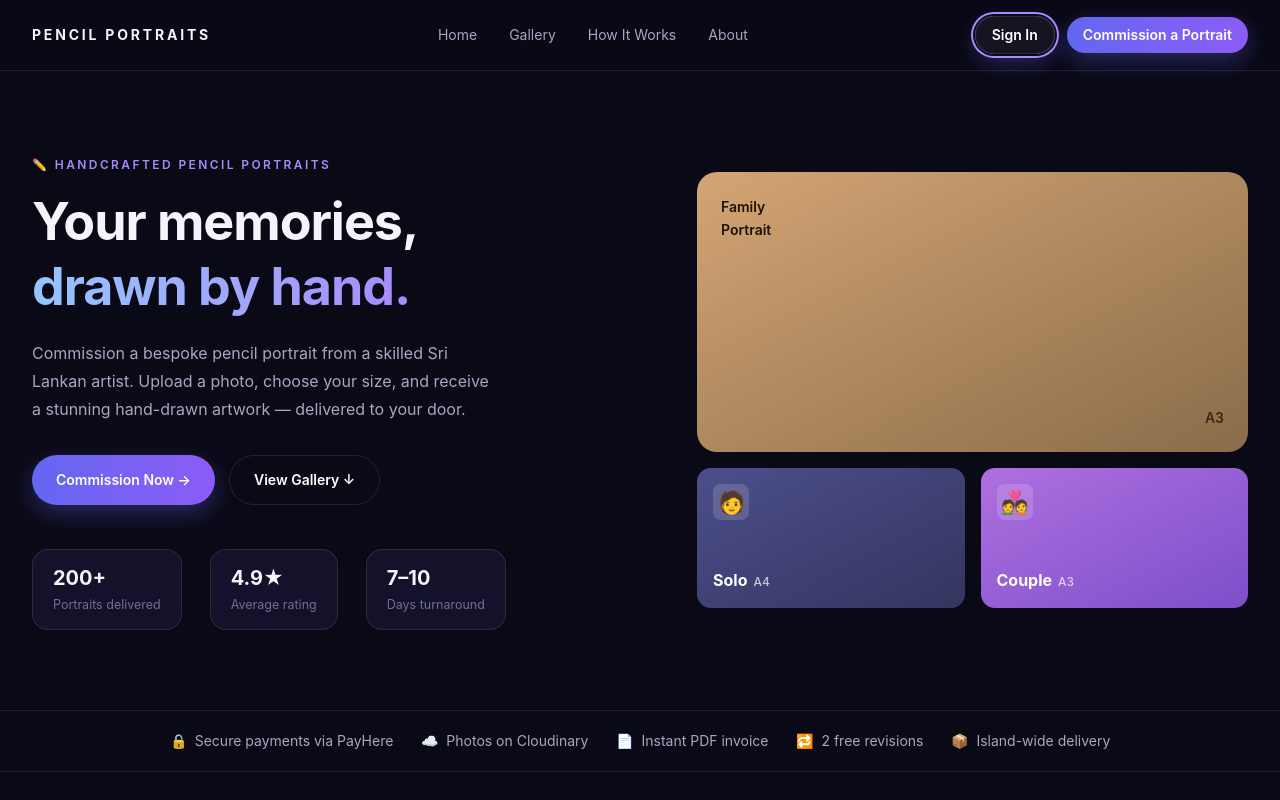
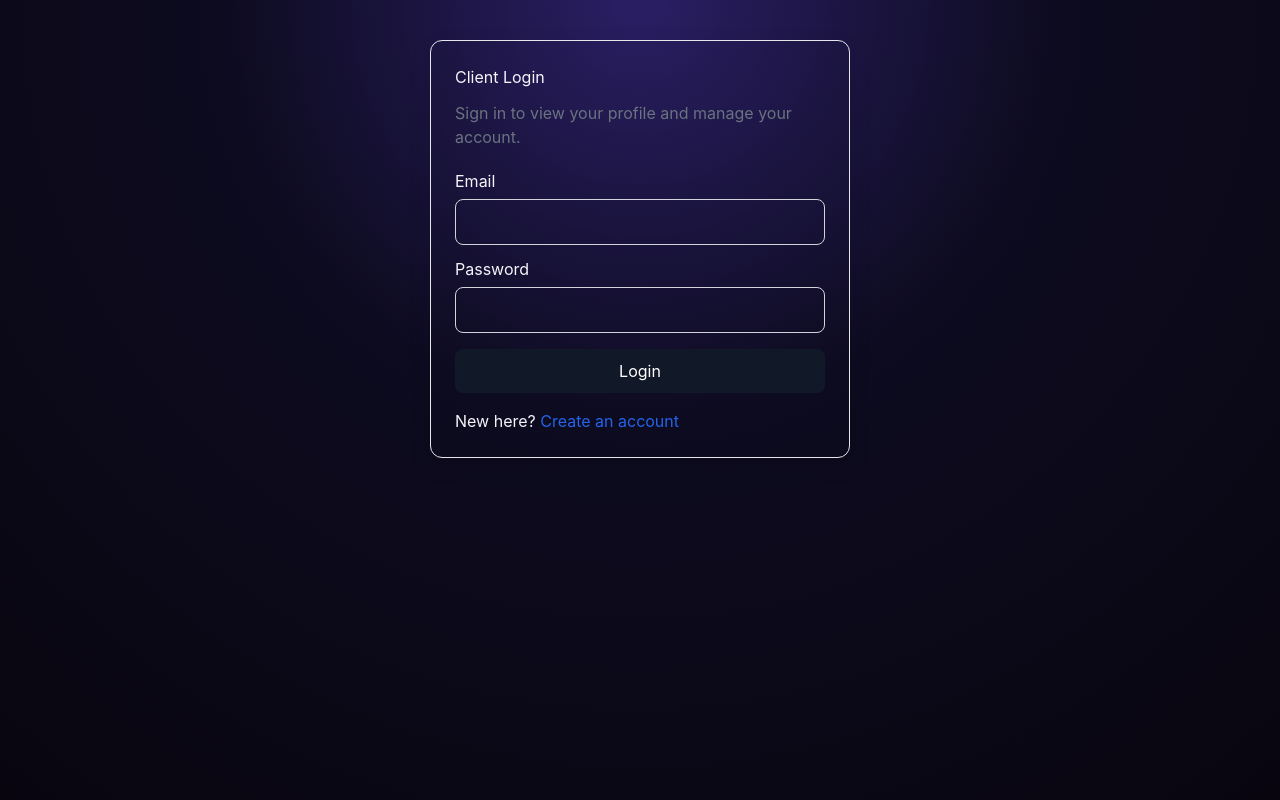
Before and after one commit to Vivid-Arts-Project/VividArts_FrontEnd, a React (Vite) app: page / in a window 1280 px wide. Both pictures are taken after a click on the button "Sign In". Shown: the top 800 px of the page. Built offline with nearby package versions, Linux system fonts and the light colour scheme.

Commit message:
login, register, profile  pages updated

```diff
--- a/src/App.jsx
+++ b/src/App.jsx
@@ -2,22 +2,24 @@ import { useState } from 'react';
 import './App.css';
 import LandingPage from './pages/LandingPage';
 import CommissionFlow from './pages/CommissionFlow';
+import LoginPage from './pages/LoginPage';
+import RegisterPage from './pages/RegisterPage';
+import ProfilePage from './pages/ProfilePage';
 
 function App() {
-  // PayHere redirects back with ?payment=success|cancelled after a full page
-  // reload, which resets all React state. Jump straight into the commission
-  // flow so Payment.jsx (the only place that reads that query param) mounts.
   const [page, setPage] = useState(() =>
     new URLSearchParams(window.location.search).has('payment') ? 'commission' : 'landing'
   );
 
+  const navigateTo = (target = 'landing') => setPage(target);
+
   return (
     <div>
-      {page === 'landing' ? (
-        <LandingPage onNavigate={() => setPage('commission')} />
-      ) : (
-        <CommissionFlow onBack={() => setPage('landing')} />
-      )}
+      {page === 'landing' && <LandingPage onNavigate={navigateTo} />}
+      {page === 'commission' && <CommissionFlow onBack={() => setPage('landing')} />}
+      {page === 'login' && <LoginPage onNavigate={navigateTo} />}
+      {page === 'register' && <RegisterPage onNavigate={navigateTo} />}
+      {page === 'profile' && <ProfilePage onNavigate={navigateTo} />}
     </div>
   );
 }
--- a/src/pages/LandingPage.jsx
+++ b/src/pages/LandingPage.jsx
@@ -65,12 +65,15 @@ export default function LandingPage({ onNavigate = () => {} }) {
             </a>
           </nav>
           <div className="flex items-center gap-3">
-            <button className="rounded-full border border-white/10 bg-white/5 px-4 py-2 text-sm font-semibold text-white shadow-[0_8px_22px_rgba(99,102,241,0.35)] transition hover:-translate-y-0.5 hover:bg-white/10 focus:outline-none focus:ring-2 focus:ring-[#a78bfa] focus:ring-offset-2 focus:ring-offset-[#0a0916]">
+            <button
+              className="rounded-full border border-white/10 bg-white/5 px-4 py-2 text-sm font-semibold text-white shadow-[0_8px_22px_rgba(99,102,241,0.35)] transition hover:-translate-y-0.5 hover:bg-white/10 focus:outline-none focus:ring-2 focus:ring-[#a78bfa] focus:ring-offset-2 focus:ring-offset-[#0a0916]"
+              onClick={() => onNavigate('login')}
+            >
               Sign In
             </button>
             <button
               className="rounded-full bg-gradient-to-r from-[#6366f1] to-[#8b5cf6] px-4 py-2 text-sm font-semibold text-white shadow-[0_8px_24px_rgba(99,102,241,0.35)] transition hover:-translate-y-0.5 focus:outline-none focus:ring-2 focus:ring-[#a78bfa] focus:ring-offset-2 focus:ring-offset-[#0a0916]"
-              onClick={onNavigate}
+              onClick={() => onNavigate('commission')}
             >
               Commission a Portrait
             </button>
@@ -99,7 +102,7 @@ export default function LandingPage({ onNavigate = () => {} }) {
             <div className="mb-11 flex flex-wrap gap-3.5">
               <button
                 className="rounded-full bg-gradient-to-r from-[#6366f1] to-[#8b5cf6] px-6 py-3.5 text-sm font-semibold text-white shadow-[0_8px_24px_rgba(99,102,241,0.35)] transition hover:-translate-y-0.5 focus:outline-none focus:ring-2 focus:ring-[#a78bfa] focus:ring-offset-2 focus:ring-offset-[#0a0916]"
-                onClick={onNavigate}
+                onClick={() => onNavigate('commission')}
               >
                 Commission Now →
               </button>
--- /dev/null
+++ b/src/pages/LoginPage.jsx
@@ -0,0 +1,56 @@
+import { useState } from 'react';
+
+function LoginPage({ onNavigate }) {
+  const [email, setEmail] = useState('');
+  const [password, setPassword] = useState('');
+  const [message, setMessage] = useState('');
+
+  const handleLogin = async (event) => {
+    event.preventDefault();
+    setMessage('');
+
+    try {
+      const response = await fetch('http://localhost:3001/api/customers/login', {
+        method: 'POST',
+        headers: { 'Content-Type': 'application/json' },
+        body: JSON.stringify({ email, password }),
+      });
+
+      const data = await response.json();
+      if (!response.ok) {
+        throw new Error(data.message || 'Login failed');
+      }
+
+      localStorage.setItem('token', data.token);
+      setMessage('Login successful.');
+      onNavigate('profile');
+    } catch (error) {
+      setMessage(error.message || 'Login failed');
+    }
+  };
+
+  return (
+    <div style={{ maxWidth: '420px', margin: '40px auto', padding: '24px', border: '1px solid #e5e7eb', borderRadius: '12px', boxShadow: '0 8px 24px rgba(0,0,0,0.08)' }}>
+      <h2 style={{ marginBottom: '12px' }}>Client Login</h2>
+      <p style={{ color: '#6b7280', marginBottom: '20px' }}>Sign in to view your profile and manage your account.</p>
+      <form onSubmit={handleLogin}>
+        <div style={{ marginBottom: '12px' }}>
+          <label style={{ display: 'block', marginBottom: '6px' }}>Email</label>
+          <input type="email" value={email} onChange={(event) => setEmail(event.target.value)} required style={{ width: '100%', padding: '10px', border: '1px solid #d1d5db', borderRadius: '8px' }} />
+        </div>
+        <div style={{ marginBottom: '16px' }}>
+          <label style={{ display: 'block', marginBottom: '6px' }}>Password</label>
+          <input type="password" value={password} onChange={(event) => setPassword(event.target.value)} required style={{ width: '100%', padding: '10px', border: '1px solid #d1d5db', borderRadius: '8px' }} />
+        </div>
+        <button type="submit" style={{ width: '100%', padding: '10px 14px', backgroundColor: '#111827', color: 'white', border: 'none', borderRadius: '8px', cursor: 'pointer' }}>Login</button>
+      </form>
+      {message && <p style={{ marginTop: '12px', color: '#b91c1c' }}>{message}</p>}
+      <p style={{ marginTop: '16px' }}>
+        New here?{' '}
+        <button type="button" onClick={() => onNavigate('register')} style={{ color: '#2563eb', background: 'none', border: 'none', cursor: 'pointer', padding: 0 }}>Create an account</button>
+      </p>
+    </div>
+  );
+}
+
+export default LoginPage;
--- /dev/null
+++ b/src/pages/ProfilePage.jsx
@@ -0,0 +1,95 @@
+import { useEffect, useState } from 'react';
+
+function ProfilePage({ onNavigate }) {
+  const [user, setUser] = useState(null);
+  const [username, setUsername] = useState('');
+  const [email, setEmail] = useState('');
+  const [message, setMessage] = useState('');
+
+  useEffect(() => {
+    const token = localStorage.getItem('token');
+    if (!token) {
+      onNavigate('login');
+      return;
+    }
+
+    const fetchProfile = async () => {
+      try {
+        const response = await fetch('http://localhost:3001/api/customers/profile', {
+          headers: { Authorization: `Bearer ${token}` },
+        });
+
+        const data = await response.json();
+        if (!response.ok) {
+          throw new Error(data.message || 'Unable to load profile');
+        }
+
+        setUser(data);
+        setUsername(data.username || '');
+        setEmail(data.email || '');
+      } catch (error) {
+        localStorage.removeItem('token');
+        setMessage(error.message || 'Please log in again.');
+        onNavigate('login');
+      }
+    };
+
+    fetchProfile();
+  }, [onNavigate]);
+
+  const handleUpdate = async (event) => {
+    event.preventDefault();
+    const token = localStorage.getItem('token');
+
+    try {
+      const response = await fetch('http://localhost:3001/api/customers/profile', {
+        method: 'PUT',
+        headers: {
+          'Content-Type': 'application/json',
+          Authorization: `Bearer ${token}`,
+        },
+        body: JSON.stringify({ username, email }),
+      });
+
+      const data = await response.json();
+      if (!response.ok) {
+        throw new Error(data.message || 'Update failed');
+      }
+
+      setMessage(data.message || 'Profile updated successfully');
+    } catch (error) {
+      setMessage(error.message || 'Update failed');
+    }
+  };
+
+  const handleLogout = () => {
+    localStorage.removeItem('token');
+    onNavigate('login');
+  };
+
+  if (!user) {
+    return <p style={{ textAlign: 'center', marginTop: '40px' }}>Loading your profile...</p>;
+  }
+
+  return (
+    <div style={{ maxWidth: '520px', margin: '40px auto', padding: '24px', border: '1px solid #e5e7eb', borderRadius: '12px', boxShadow: '0 8px 24px rgba(0,0,0,0.08)' }}>
+      <h2>Welcome, {user.username || 'Customer'}!</h2>
+      <p style={{ color: '#6b7280' }}>Role: <strong>{user.role || 'customer'}</strong></p>
+      <form onSubmit={handleUpdate} style={{ marginTop: '20px' }}>
+        <div style={{ marginBottom: '12px' }}>
+          <label style={{ display: 'block', marginBottom: '6px' }}>Username</label>
+          <input type="text" value={username} onChange={(event) => setUsername(event.target.value)} required style={{ width: '100%', padding: '10px', border: '1px solid #d1d5db', borderRadius: '8px' }} />
+        </div>
+        <div style={{ marginBottom: '16px' }}>
+          <label style={{ display: 'block', marginBottom: '6px' }}>Email</label>
+          <input type="email" value={email} onChange={(event) => setEmail(event.target.value)} required style={{ width: '100%', padding: '10px', border: '1px solid #d1d5db', borderRadius: '8px' }} />
+        </div>
+        <button type="submit" style={{ width: '100%', padding: '10px 14px', backgroundColor: '#111827', color: 'white', border: 'none', borderRadius: '8px', cursor: 'pointer' }}>Save Changes</button>
+      </form>
+      {message && <p style={{ marginTop: '12px', color: '#047857' }}>{message}</p>}
+      <button onClick={handleLogout} style={{ marginTop: '16px', padding: '10px 14px', backgroundColor: '#dc2626', color: 'white', border: 'none', borderRadius: '8px', cursor: 'pointer' }}>Logout</button>
+    </div>
+  );
+}
+
+export default ProfilePage;
--- /dev/null
+++ b/src/pages/RegisterPage.jsx
@@ -0,0 +1,59 @@
+import { useState } from 'react';
+
+function RegisterPage({ onNavigate }) {
+  const [username, setUsername] = useState('');
+  const [email, setEmail] = useState('');
+  const [password, setPassword] = useState('');
+  const [message, setMessage] = useState('');
+
+  const handleRegister = async (event) => {
+    event.preventDefault();
+    setMessage('');
+
+    try {
+      const response = await fetch('http://localhost:3001/api/customers/register', {
+        method: 'POST',
+        headers: { 'Content-Type': 'application/json' },
+        body: JSON.stringify({ username, email, password }),
+      });
+
+      const data = await response.json();
+      if (!response.ok) {
+        throw new Error(data.message || 'Registration failed');
+      }
+
+      setMessage(data.message || 'Registration successful.');
+    } catch (error) {
+      setMessage(error.message || 'Registration failed');
+    }
+  };
+
+  return (
+    <div style={{ maxWidth: '420px', margin: '40px auto', padding: '24px', border: '1px solid #e5e7eb', borderRadius: '12px', boxShadow: '0 8px 24px rgba(0,0,0,0.08)' }}>
+      <h2 style={{ marginBottom: '12px' }}>Create an Account</h2>
+      <p style={{ color: '#6b7280', marginBottom: '20px' }}>Register to start your VividArts journey.</p>
+      <form onSubmit={handleRegister}>
+        <div style={{ marginBottom: '12px' }}>
+          <label style={{ display: 'block', marginBottom: '6px' }}>Username</label>
+          <input type="text" value={username} onChange={(event) => setUsername(event.target.value)} required style={{ width: '100%', padding: '10px', border: '1px solid #d1d5db', borderRadius: '8px' }} />
+        </div>
+        <div style={{ marginBottom: '12px' }}>
+          <label style={{ display: 'block', marginBottom: '6px' }}>Email</label>
+          <input type="email" value={email} onChange={(event) => setEmail(event.target.value)} required style={{ width: '100%', padding: '10px', border: '1px solid #d1d5db', borderRadius: '8px' }} />
+        </div>
+        <div style={{ marginBottom: '16px' }}>
+          <label style={{ display: 'block', marginBottom: '6px' }}>Password</label>
+          <input type="password" value={password} onChange={(event) => setPassword(event.target.value)} required style={{ width: '100%', padding: '10px', border: '1px solid #d1d5db', borderRadius: '8px' }} />
+        </div>
+        <button type="submit" style={{ width: '100%', padding: '10px 14px', backgroundColor: '#111827', color: 'white', border: 'none', borderRadius: '8px', cursor: 'pointer' }}>Register</button>
+      </form>
+      {message && <p style={{ marginTop: '12px', color: '#047857' }}>{message}</p>}
+      <p style={{ marginTop: '16px' }}>
+        Already have an account?{' '}
+        <button type="button" onClick={() => onNavigate('login')} style={{ color: '#2563eb', background: 'none', border: 'none', cursor: 'pointer', padding: 0 }}>Login</button>
+      </p>
+    </div>
+  );
+}
+
+export default RegisterPage;
```
